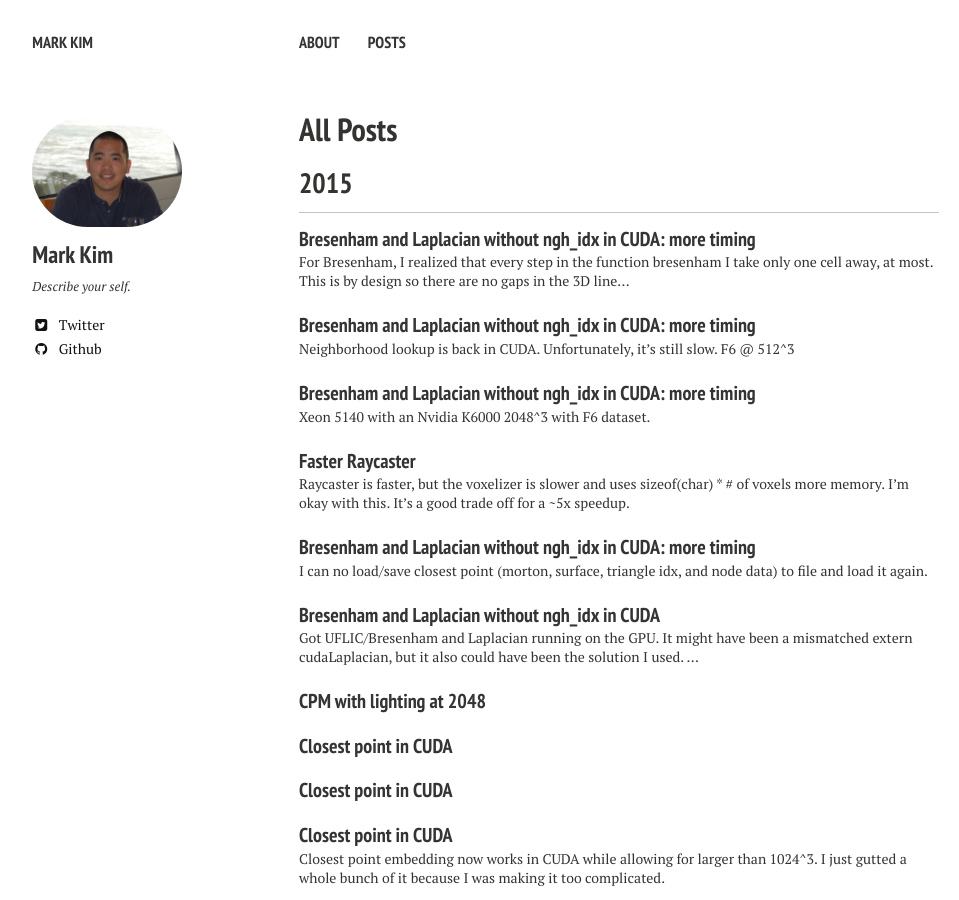
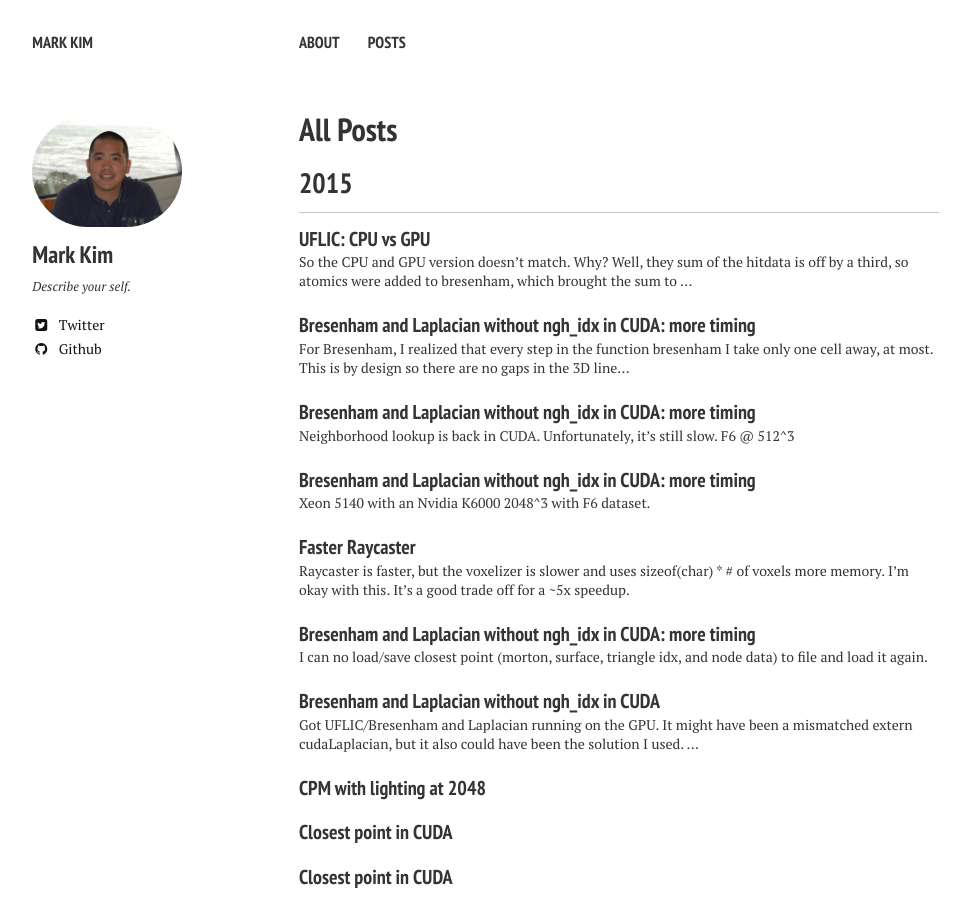
Before and after one commit to merelyMark/merelyMark.github.io, a Jekyll site: the page built from posts/index.md, in a window 1280 px wide and 900 px high. Shown: the whole window, without its empty margins (21-980 px from the left). Built offline with Jekyll 4.4.1, drawn with Linux system fonts in a browser that asks for light colours; nearby versions of some CDN libraries.

```diff
--- /dev/null
+++ b/_posts/2015-09-24-uflic-cpm-uflic-gpu-and-cpu.md
@@ -0,0 +1,17 @@
+---
+layout: post
+title: "UFLIC: CPU vs GPU"
+author: mark_kim
+modified:
+date:   2015-09-23 20:00
+tags: []
+---
+So the CPU and GPU version doesn't match. Why? Well, they sum of the hitdata is off by a third, so atomics were added to bresenham, which brought the sum to parity.  But a 10% hit in performance.
+
+So, now the intial image isn't noisy, but the next step is.
+
+And the reason why the next step is noisy is because I accidentally changed an index from looking up to/from to nodes.
+
+Also, I wasn't actually doing the new bresenham, I forgot to virtualize that function. The speed-ups listed earlier were simply because of updates with neighborhood lookups.  Pretty good speed-up.
+
+The ngh_idx bresenham is a mess and doesn't work.
```
Also changed, not shown: _posts/2015-09-24-uflic-cpm-ngh_idx.md (+2 -0 lines).
